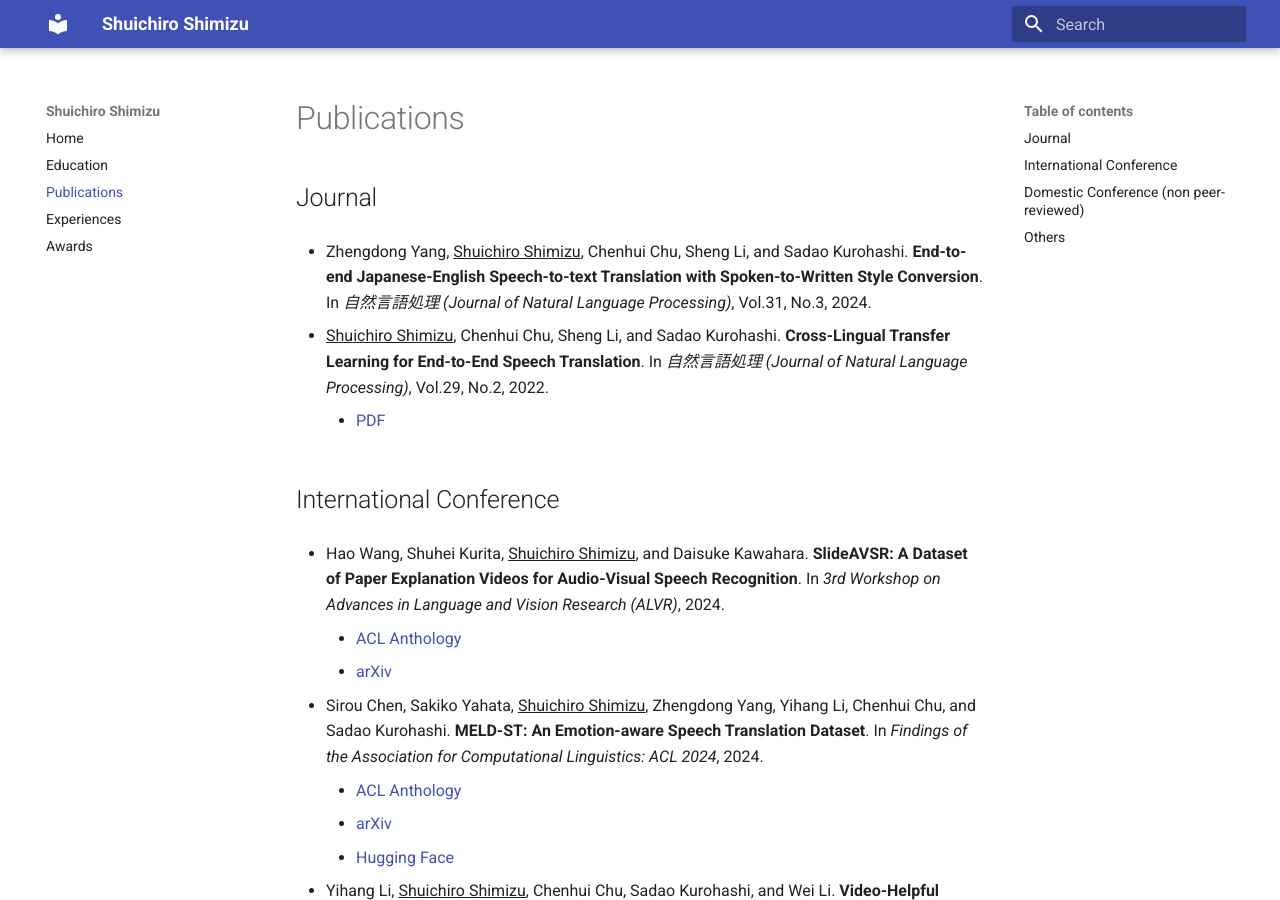
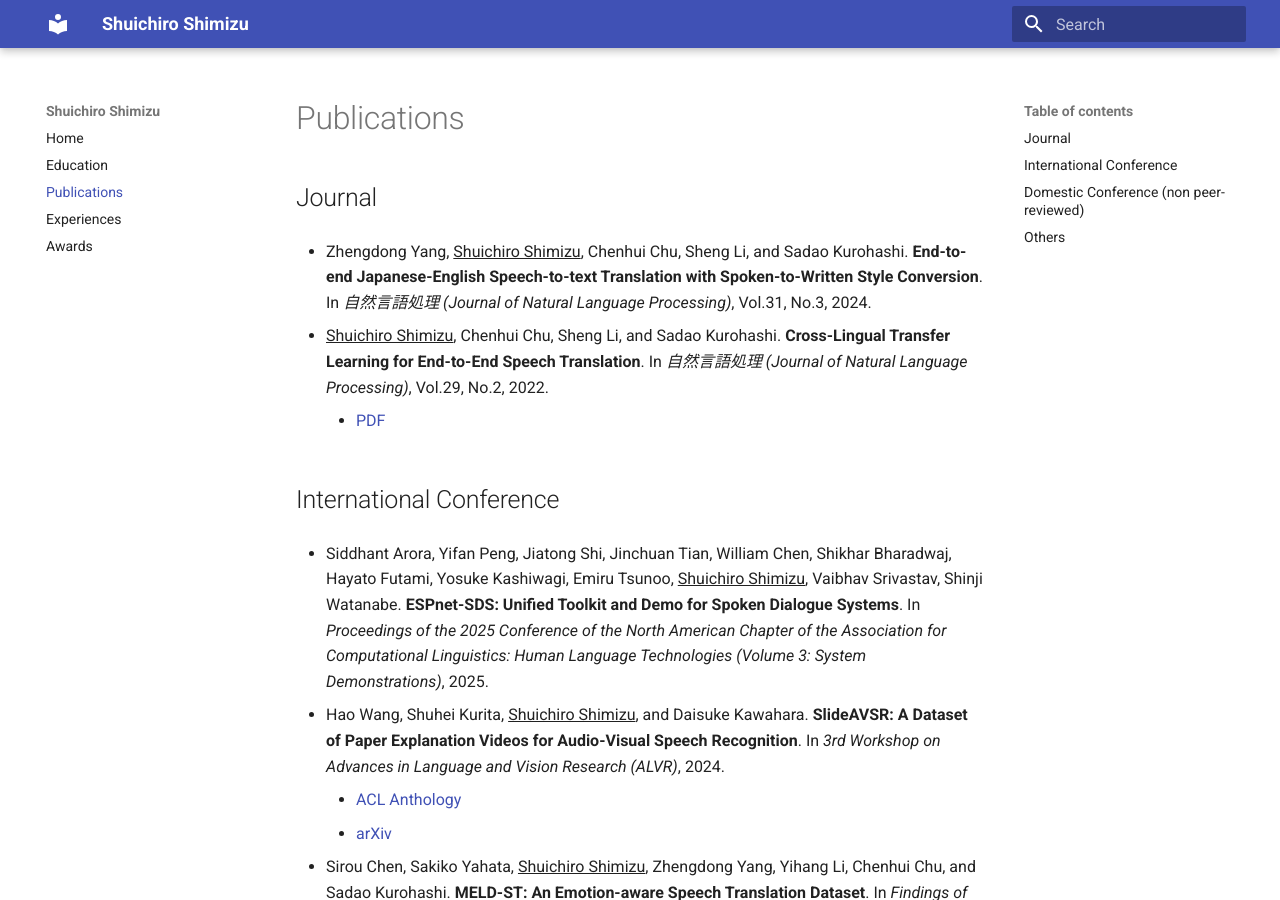
Before and after one commit to cromz22/cromz22.github.io, an MkDocs documentation site: the page built from docs/publications.md, in a window 1280 px wide and 900 px high. Built offline with MkDocs 1.6.1 and Material for MkDocs 9.7.7, drawn with Linux system fonts in a browser that asks for light colours.

Commit message:
add publication

```diff
--- a/docs/publications.md
+++ b/docs/publications.md
@@ -11,6 +11,10 @@
     - [PDF](https://www.jstage.jst.go.jp/article/jnlp/29/2/29_611/_pdf/-char/ja)
 
 ## International Conference
+
+- Siddhant Arora, Yifan Peng, Jiatong Shi, Jinchuan Tian, William Chen, Shikhar Bharadwaj, Hayato Futami, Yosuke Kashiwagi, Emiru Tsunoo, <u>Shuichiro Shimizu</u>, Vaibhav Srivastav, Shinji Watanabe.
+  **ESPnet-SDS: Unified Toolkit and Demo for Spoken Dialogue Systems**.
+  In _Proceedings of the 2025 Conference of the North American Chapter of the Association for Computational Linguistics: Human Language Technologies (Volume 3: System Demonstrations)_, 2025.
 
 - Hao Wang, Shuhei Kurita, <u>Shuichiro Shimizu</u>, and Daisuke Kawahara.
   **SlideAVSR: A Dataset of Paper Explanation Videos for Audio-Visual Speech Recognition**.
```
